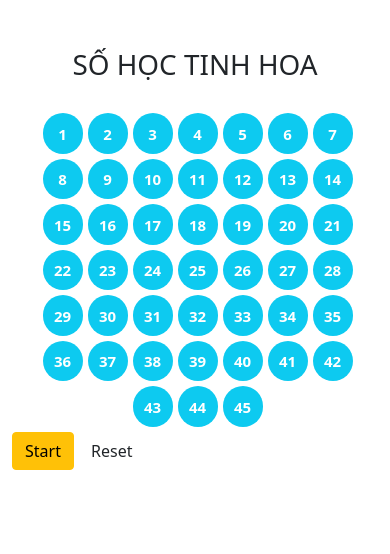
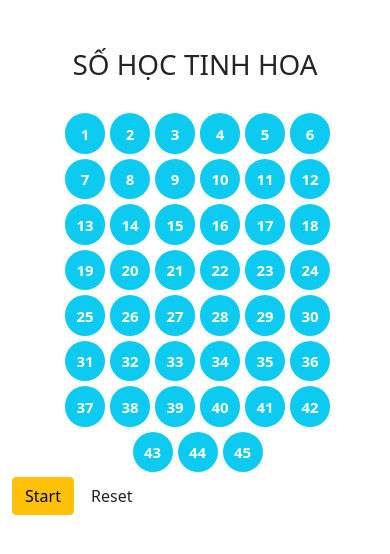
Before and after one commit to dainghiavotinh/dainghiavotinh.github.io, a plain HTML site: page index.html in a window 390 px wide. Drawn offline with nearby package versions, Linux system fonts and the light colour scheme.

Commit message:
refs #0 viewport responsive

```diff
--- a/index.html
+++ b/index.html
@@ -2,6 +2,7 @@
 <html>
   <head>
     <title>So hoc tinh hoa</title>
+    <meta name="viewport" content="width=device-width, initial-scale=1">
     <link href="https://cdn.jsdelivr.net/npm/bootstrap@5.0.2/dist/css/bootstrap.min.css" rel="stylesheet" integrity="sha384-EVSTQN3/azprG1Anm3QDgpJLIm9Nao0Yz1ztcQTwFspd3yD65VohhpuuCOmLASjC" crossorigin="anonymous">
     <script src="https://code.jquery.com/jquery-3.6.0.min.js" integrity="sha256-/xUj+3OJU5yExlq6GSYGSHk7tPXikynS7ogEvDej/m4=" crossorigin="anonymous"></script>
     <script src="https://cdn.jsdelivr.net/npm/bootstrap@5.0.2/dist/js/bootstrap.bundle.min.js" integrity="sha384-MrcW6ZMFYlzcLA8Nl+NtUVF0sA7MsXsP1UyJoMp4YLEuNSfAP+JcXn/tWtIaxVXM" crossorigin="anonymous"></script>
@@ -26,10 +27,10 @@
     <br/>
     <div class="container" >
       <div class="row">
-        <div id="main" class="col-md-8 col-lg-8 text-center">
+        <div id="main" class="col-12 col-sm-12 col-lg-8 text-center">
 
         </div>
-        <div class="col-md-4 col-lg-4">
+        <div class="col-12 col-sm-12 col-lg-4 result-container">
           <button id="start-btn" class="btn btn-warning">Start</button>
           <button id="reset-btn" class="btn">Reset</button>
           <br/><br/>
@@ -46,7 +47,7 @@
           var tag = $("<span class='badge bg-info'></span>").text(number);
           tag.addClass("number number-" + number);
           $("#main").append(tag);
-          if(number % 7 == 0) {
+          if(number % 6 == 0) {
             $("#main").append("<br/>")
           }
         }
```
